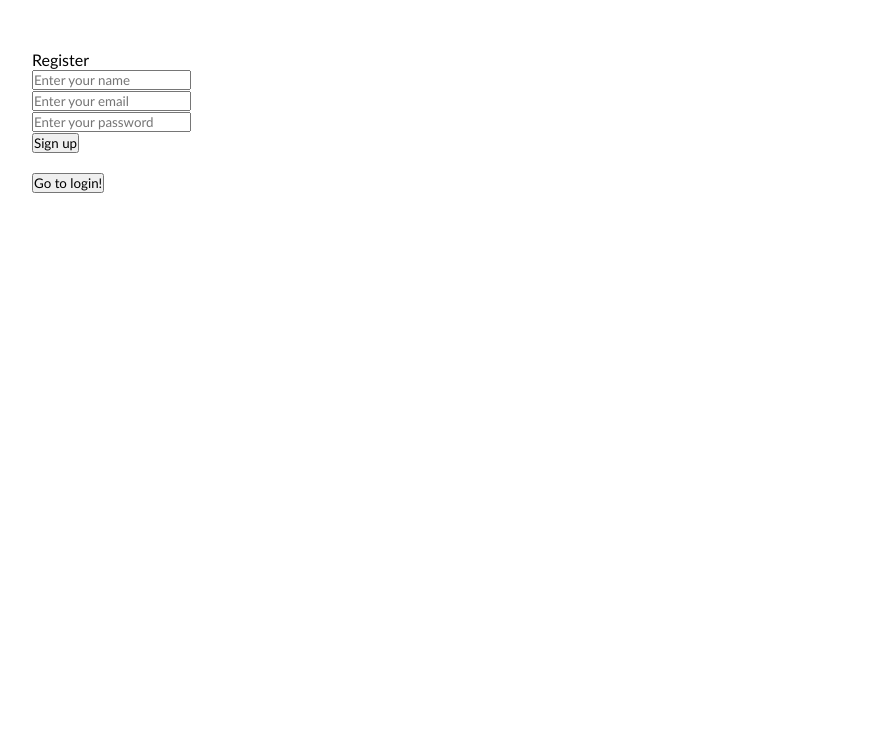
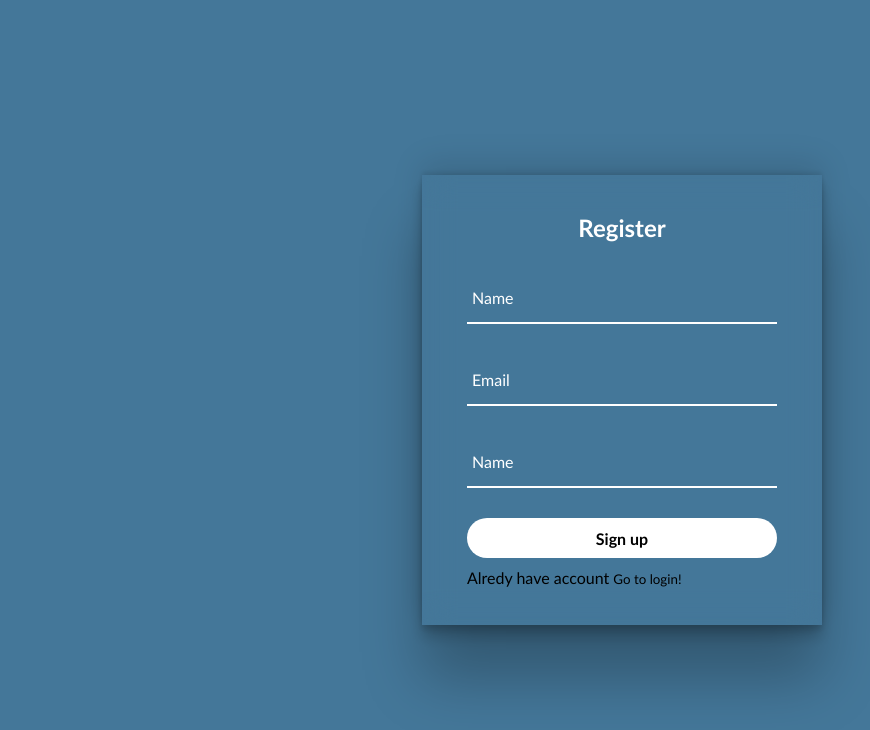
Before and after one commit to Bogdddan/goit-react-hw-08-phonebook, a React (Create React App) app: page / in a window 1280 px wide. Both pictures are taken after a click on the button "register". Shown: the top 730 px of the page, without its empty margins (18-888 px from the left). Built offline with nearby package versions, Linux system fonts and the light colour scheme.

Commit message:
register screen

```diff
--- a/src/pages/AuthPage/AuthPage.js
+++ b/src/pages/AuthPage/AuthPage.js
@@ -74,14 +74,33 @@ function AuthPage() {
     }
 
     if (pageType === 'register') {
-        return <div style={{margin: 50}}>
-            <div>Register</div>
-            <input ref={registerNameRef} type="text" placeholder="Enter your name" /> <br/>
-            <input ref={registerEmailRef} type="email" placeholder="Enter your email" /> <br/>
-            <input ref={registerPasswordRef} type="password" placeholder="Enter your password" /> <br/>
-            <button onClick={handleSignup}>Sign up</button> <br/> <br/>
-            <button onClick={() => setPageType('login')}>Go to login!</button>
-        </div>
+        return <section>
+            <div className={css.formBox}>
+              <div className={css.formValue}>
+                  <form>
+                      <h2>Register</h2>
+                      <div className={css.inputBox}>
+                        <input
+                         ref={registerNameRef}
+                         type="text"
+                         autoComplete='off'
+                         />
+                        <label fro="">Name</label>
+                      </div>
+                      <div className={css.inputBox}>
+                        <input ref={registerEmailRef} type="email"  autoComplete='off'/>
+                        <label fro="">Email</label>
+                      </div>
+                      <div className={css.inputBox}>
+                        <input ref={registerPasswordRef} type="password"  autoComplete='off'/>
+                        <label fro="">Name</label>
+                      </div>
+                      <button className={css.loginButton} onClick={handleSignup}>Sign up</button>
+                  </form>
+                   <div>Alredy have account <button className={css.registerButton} onClick={() => setPageType('login')}>Go to login!</button></div>
+                </div>
+          </div>
+        </section>
     }
 }
 
```
